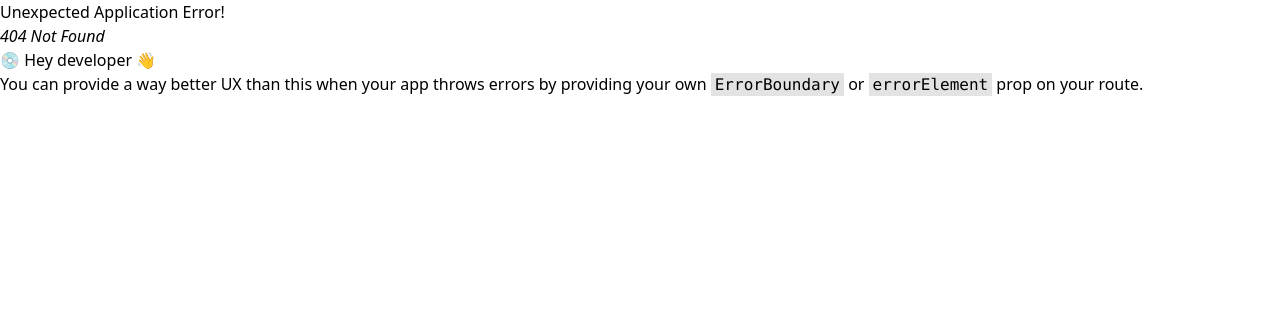
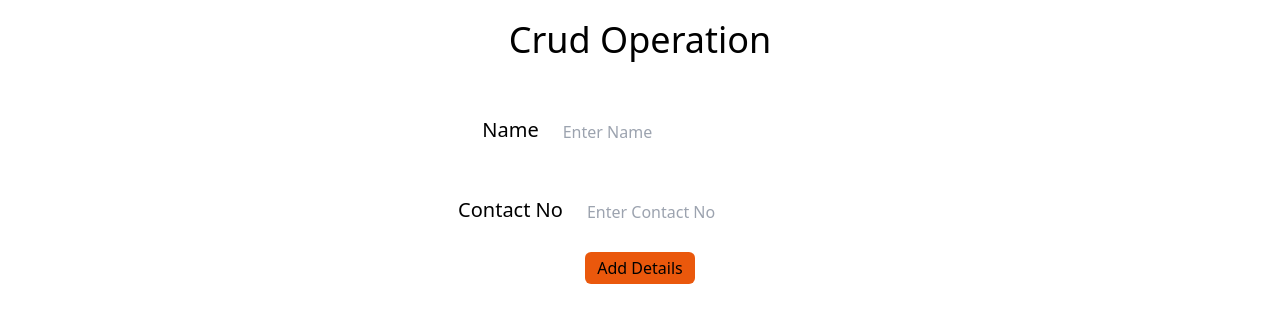
Before and after one commit to siddcoool/Aseup-Ts, a React (Vite) app in the folder frontend/: page /Dashboard in a window 1280 px wide. Before the commit this address had no page. Shown: the top 322 px of the page. Built offline with nearby package versions, Linux system fonts and the light colour scheme.

Commit message:
dashboard added

```diff
--- /dev/null
+++ b/frontend/src/pages/Dashboard.tsx
@@ -0,0 +1,55 @@
+import { FC, useState } from "react";
+import React from "react";
+
+export const Dashboard: FC = ()=> {
+    const [content, setContent] = useState({
+        name: "",
+        contact: "",
+      });
+      const handleOnChange = (e :React.ChangeEvent<HTMLInputElement>) => {
+        const { name, value } = e.target;
+        setContent((PrevState) => {
+          return {
+            ...PrevState,
+            [name]: value,
+          };
+        });
+      };
+      const handleOnSubmit=(e)=>{
+        e.preventDefault();
+    }
+  return (
+    <>
+      <h1 className="font-sans text-4xl font-normal text-center mt-5">
+        Crud Operation
+      </h1>
+      <div className="flex flex-col m-8" onSubmit={handleOnSubmit} >
+        <div className="text-center py-6 flex justify-center">
+          <label className="text-xl mr-5 ">Name</label>
+          <input
+            typeof="text"
+            className="py-1 px-1 border-black border-solid"
+            placeholder="Enter Name"
+            value={content.name}
+            onChange={(e)=>{}}
+          />
+        </div>
+        <div className="text-center py-6 flex justify-center">
+          <label className="text-xl mr-5">Contact No</label>
+          <input
+            typeof="text"
+            className="py-1 px-1 border-black border-solid"
+            placeholder="Enter Contact No "
+            value={content.contact}
+            onChange={handleOnChange}
+          />
+        </div>
+        <div>
+          <button className="bg-orange-600 rounded-md py-1 px-3 mx-auto flex justify-center">
+            Add Details
+          </button>
+        </div>
+      </div>
+    </>
+  );
+}
```
Also changed, not shown: frontend/src/routes/routes.ts (+6 -1 lines), 1 other file (tests, documents, lock files or other folders).
